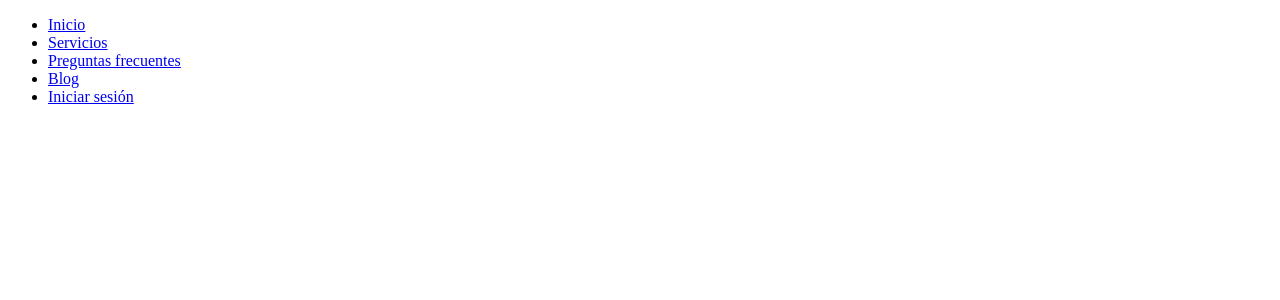
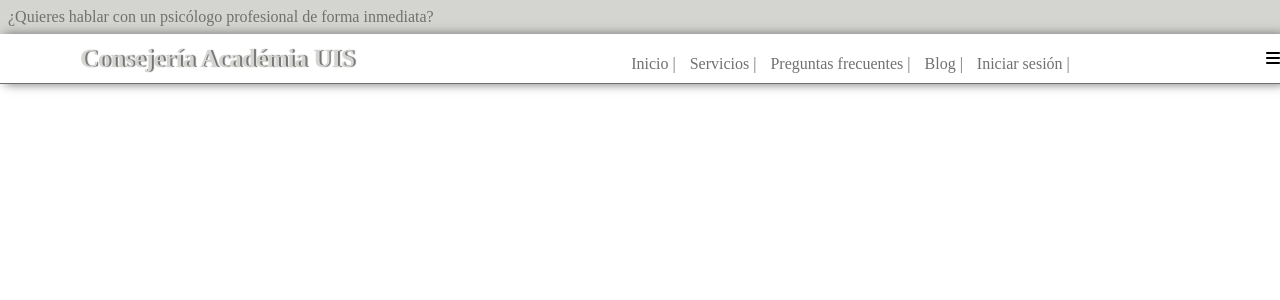
Before and after one commit to christiancam14/psycho-project-uis, a PHP site: page / in a window 1280 px wide. Shown: the top 300 px of the page. Run offline with PHP 8.4, Linux system fonts and the light colour scheme; some libraries are stand-ins or nearby versions.

Commit message:
avances header

```diff
--- a/css/style.css
+++ b/css/style.css
@@ -1,3 +1,64 @@
-#id{
+/* Reset values */
+*, *:before, *:after{
+    margin: 0;
+    padding: 0;
+    outline: 0;
+    box-sizing: border-box;
+}
+
+.menu{
+    display: flex;
+    height: 50px;
+    justify-content: space-between;
+    align-items: center;
+    border-bottom: 1px solid #707070;
+    box-shadow: 5px 0 10px #707070;
+}
+
+.logo{
+    color: #d4d5d0;
+    font-size: 25px;
+    padding: 0 80px;
+    font-weight: bold;
+    text-shadow: 2px 0 1px #707070 ;
+}
+
+.help{
+    background-color: #d4d5d0;
+    border-color: #707070;
+    padding: 8px;
+}
+.help-text{
+    color: #707070;
+    text-decoration: none;
 
 }
+
+.main-nav{
+    margin-top: 10px;
+    list-style: none;
+    padding-left: 0;
+    box-shadow: 10px;
+}
+
+.main-nav__item{
+    display: inline-block;
+}
+
+.main-nav__item a{
+    color: #707070;
+    padding: 5px;
+    border-radius: 2px;
+    text-decoration: none;
+}
+.main-nav__item a:hover{
+    color: grey;
+}
+
+.main-nav__item a:active{
+    color: #00817d;
+}
+
+.main-nav__item a::after{
+    content: " | ";
+}
--- a/index.html
+++ b/index.html
@@ -5,18 +5,27 @@
     <meta http-equiv="X-UA-Compatible" content="IE=edge">
     <meta name="viewport" content="width=device-width, initial-scale=1.0">
     <title>Document</title>
+    <script src="https://kit.fontawesome.com/b5c5b9b46d.js" crossorigin="anonymous"></script>
     <link rel="stylesheet" href="./css/style.css">
+    <script src="./JavaScript/app.js" defer></script>
 </head>
 <body>
     <header>
-        <nav>
+        <div class="help" >
+            <a href="www.google.com" class="help-text">¿Quieres hablar con un psicólogo profesional de forma inmediata?</a>
+        </div>
+        <nav class="menu">
+            <label class="logo">Consejería Académia UIS</label>
             <ul class="main-nav">
-                <li><a href="main-nav__item">Inicio</a></li>
-                <li><a href="main-nav__item">Servicios</a></li>
-                <li><a href="main-nav__item">Preguntas frecuentes</a></li>
-                <li><a href="main-nav__item">Blog</a></li>
-                <li><a href="main-nav__item" id="Login">Iniciar sesión</a></li>
+                <li class="main-nav__item"><a href="">Inicio</a></li>
+                <li class="main-nav__item"><a href="">Servicios</a></li>
+                <li class="main-nav__item"><a href="">Preguntas frecuentes</a></li>
+                <li class="main-nav__item"><a href="">Blog</a></li>
+                <li class="main-nav__item"><a href="" id="Login">Iniciar sesión</a></li>
             </ul>
+            <span class="btn_menu">
+                <i class="fa fa-bars"></i>
+            </span>
         </nav>
     </header>
     <main>
```
Also changed, not shown: JavaScript/app.js (added).
